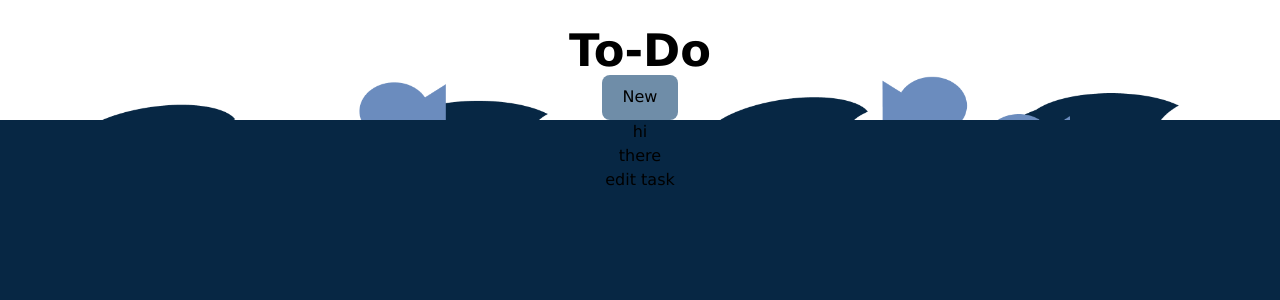
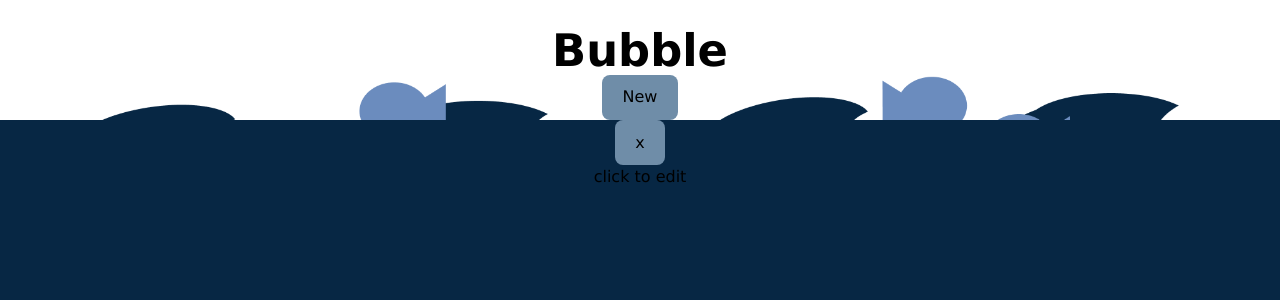
Before and after one commit to vaeyias/fish-to-do, a React (Vite) app: page / in a window 1280 px wide. Both pictures are taken after a click on the button "New". Shown: the top 300 px of the page. Built offline with nearby package versions, Linux system fonts and the light colour scheme.

Commit message:
delete and edit done

```diff
--- a/src/components/App.jsx
+++ b/src/components/App.jsx
@@ -4,16 +4,37 @@ import viteLogo from "/vite.svg";
 import main_page from "../assets/main_page.png";
 import "./App.css";
 import Task from "./Task.jsx";
+import { v4 as uuidv4 } from "uuid";
 
 function App() {
-  const [tasks, setTasks] = useState(["hi", "there"]);
-  const [success, setSuccess] = useState("");
+  const [tasks, setTasks] = useState([]);
+  const [success, setSuccess] = useState("   ");
+  const [alreadyEditing, setAlreadyEditing] = useState([]);
+
+  const changeAlreadyEditing = (id) => {
+    setAlreadyEditing(id);
+  };
+
+  const checkAlreadyEditing = (id) => {
+    if (alreadyEditing.length == 0 || alreadyEditing[0] == id) {
+      return false;
+    } else {
+      return true;
+    }
+  };
+
+  let id = 0;
+  const handleDelete = (id) => {
+    console.log("deleting");
+    setTasks(tasks.filter((todo) => todo.id !== id));
+  };
+
   return (
     <>
       <div className="top">
         <div className="flex h-32 justify-center">
           <h1 className="text-blue-950 bg-white rounded-3xl w-52 h-fit">
-            To-Do
+            Bubble
           </h1>
         </div>
 
@@ -21,23 +42,34 @@ function App() {
           <button
             className=" text-white mt-14 mb-3"
             onClick={() => {
-              setTasks([...tasks, "edit task"]);
+              id = uuidv4();
+              setTasks([
+                ...tasks,
+                { todo: "click to edit", id: id, isEditing: false },
+              ]);
+
               setSuccess("success!");
-              setTimeout(() => setSuccess(""), 700);
+              setTimeout(() => setSuccess("   "), 700);
             }}
           >
             New
           </button>
-          <p className="successText">{success}</p>
+          <p className="successText p-0 m-0">{success}</p>
         </div>
       </div>
 
-      {console.log(tasks)}
-      <body className="flex items-center justify-center flex-wrap">
-        {tasks.map((taskText, i) => (
-          <Task task={taskText} />
+      <div className="flex items-center justify-center flex-wrap">
+        {tasks.map((todo) => (
+          <Task
+            task={todo.todo}
+            key={todo.id}
+            id={todo.id}
+            handleDelete={handleDelete}
+            changeAlreadyEditing={changeAlreadyEditing}
+            checkAlreadyEditing={checkAlreadyEditing}
+          />
         ))}
-      </body>
+      </div>
     </>
   );
 }
--- a/src/components/Task.css
+++ b/src/components/Task.css
@@ -0,0 +1,3 @@
+.bubbles{
+    background-color: color;
+}
--- a/src/components/Task.jsx
+++ b/src/components/Task.jsx
@@ -1,12 +1,77 @@
-import React, { useState } from "react";
+import React, { useEffect, useState } from "react";
 import "./Task.css";
 
 export default function Task(props) {
-  const [task, setTask] = useState("add task");
+  const [task, setTask] = useState(props.task);
+  const [color, setColor] = useState("bg-white");
+  const [deleteButton, setDelete] = useState("hidden");
+  const [deleted, setDeleted] = useState(false);
+  const [isEditing, setIsEditing] = useState(props.isEditing);
+
+  useEffect(() => {
+    if (deleted) {
+      props.handleDelete(props.id);
+      console.log("hi" + deleted + props.id);
+    }
+  }, [deleted]);
+
+  const enterEditing = () => {
+    if (!props.checkAlreadyEditing()) {
+      setIsEditing(true);
+      setDelete("hidden");
+      setColor("bg-slate-900");
+      props.changeAlreadyEditing([props.id]);
+    }
+  };
+
+  const exitEditing = (e) => {
+    if (e.key === "Enter") {
+      setIsEditing(false);
+      setColor("bg-white");
+      props.changeAlreadyEditing([]);
+    }
+  };
 
   return (
-    <div className="flex items-center justify-center bg-white w-44 h-44 rounded-full hover:bg-slate-900 hover:text-white hover:outline outline-white 0 m-5">
-      <p className="break-all w-40">{props.task}</p>
+    <div
+      className={
+        "bubbles flex items-center justify-center w-44 h-44 rounded-full outline outline-white 0 m-5 " +
+        color +
+        (props.checkAlreadyEditing()
+          ? " "
+          : " hover:bg-slate-900 hover:text-white")
+      }
+      onMouseEnter={() => {
+        if (!isEditing && !props.checkAlreadyEditing()) {
+          setDelete("inline");
+        }
+      }}
+      onMouseLeave={() => {
+        if (!isEditing && !props.checkAlreadyEditing()) {
+          setDelete("hidden");
+        }
+      }}
+    >
+      <button
+        className={"bg-red-600 rounded-md p-0 w-7 " + deleteButton}
+        onClick={() => setDeleted(true)}
+      >
+        x
+      </button>
+
+      {isEditing ? (
+        <input
+          className="text-red-950 w-fit z-50"
+          autoFocus
+          value={task}
+          onChange={(e) => setTask(e.target.value)}
+          onKeyUp={exitEditing}
+        />
+      ) : (
+        <p className="break-words w-40" onClick={enterEditing}>
+          {task}
+        </p>
+      )}
     </div>
   );
 }
```
